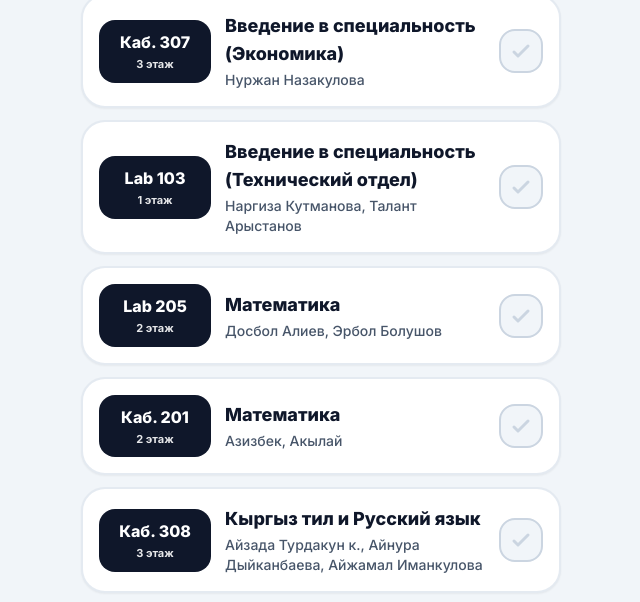
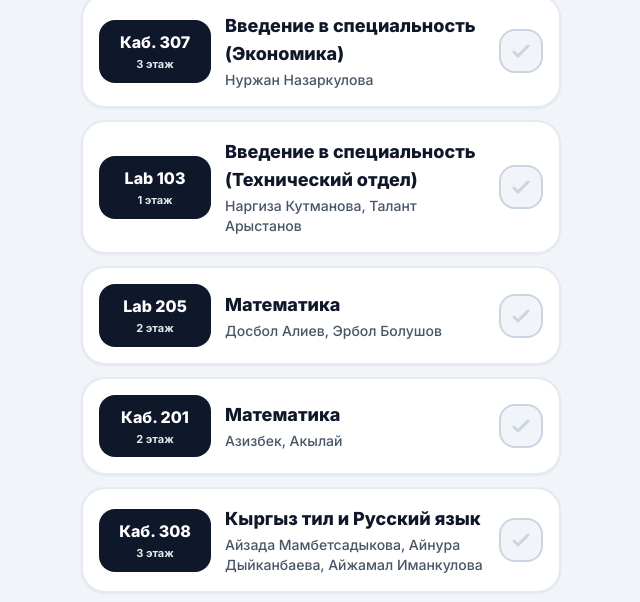
Before and after one commit to college-alatoo/Parents-meeting-, a plain HTML site: page index.html in a window 1280 px wide. Shown: the part 1264-1866 px from the top of the page, 319-959 px from the left. Drawn offline with nearby package versions, Linux system fonts and the light colour scheme.

Commit message:
Update index.html

```diff
--- a/index.html
+++ b/index.html
@@ -251,7 +251,7 @@
                 id: 'teach-302',
                 stage: '16:00',
                 title: 'English',
-                subtitle: 'Айдана Абылова, Жайгул Сейталиева, Жылдыз Индигаарева',
+                subtitle: 'Айдана Абылова, Жайгул Сейталиева, Жылдыз Индигараева',
                 room: 'Каб. 302',
                 floor: '3 этаж',
                 group: null
@@ -296,7 +296,7 @@
                 id: 'teach-307',
                 stage: '16:00',
                 title: 'Введение в специальность (Экономика)',
-                subtitle: 'Нуржан Назакулова',
+                subtitle: 'Нуржан Назаркулова',
                 room: 'Каб. 307',
                 floor: '3 этаж',
                 group: null
@@ -332,7 +332,7 @@
                 id: 'teach-308',
                 stage: '16:00',
                 title: 'Кыргыз тил и Русский язык',
-                subtitle: 'Айзада Турдакун к., Айнура Дыйканбаева, Айжамал Иманкулова',
+                subtitle: 'Айзада Мамбетсадыкова, Айнура Дыйканбаева, Айжамал Иманкулова',
                 room: 'Каб. 308',
                 floor: '3 этаж',
                 group: null
```
